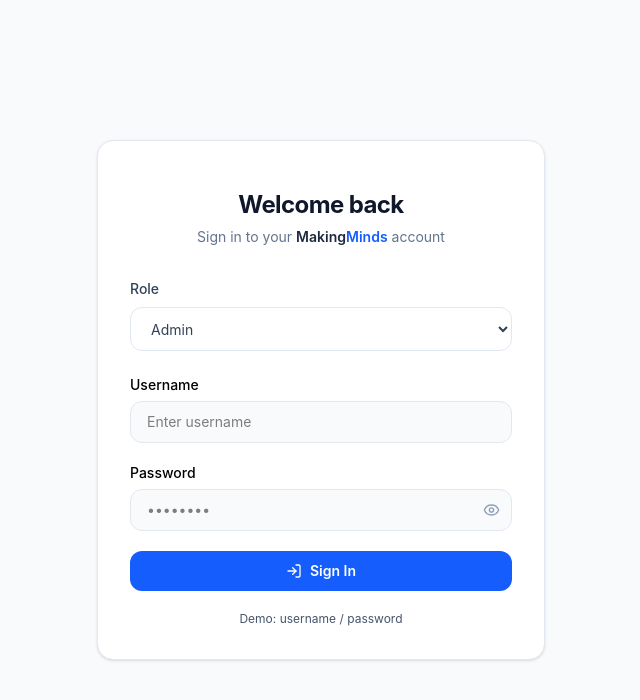
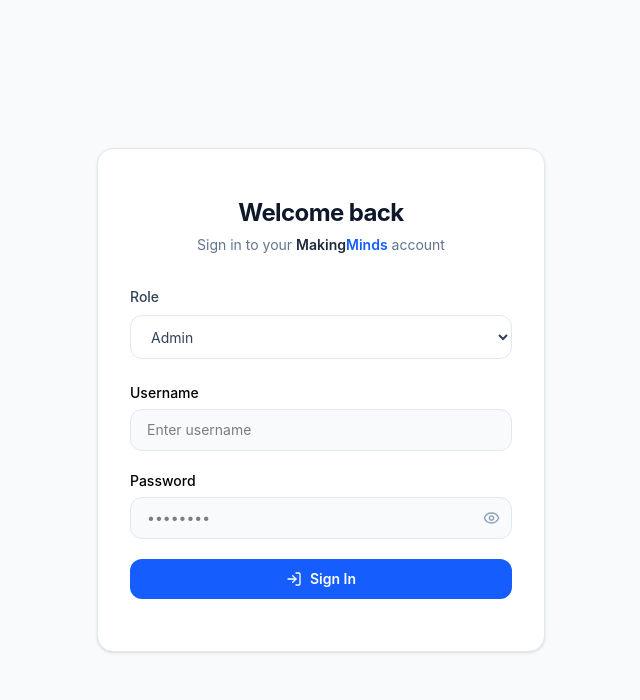
Before and after one commit to NithissKumaar/react-Internship, a React (Vite) app: page /login/admin in a window 1280 px wide. Shown: the top 700 px of the page, without its empty margins (319-959 px from the left). Built offline with nearby package versions, Linux system fonts and the light colour scheme.

Commit message:
Day-18 : login demo removed

```diff
--- a/src/components/hookForm/LoginForm.jsx
+++ b/src/components/hookForm/LoginForm.jsx
@@ -101,7 +101,7 @@
           </button>
         </form>
       </div>
-      <p className="text-center text-xs text-slate-600 mt-5">Demo: username / password</p>
+      <p className="text-center text-xs text-slate-600 mt-5"></p>
     </>
   );
 }
```
